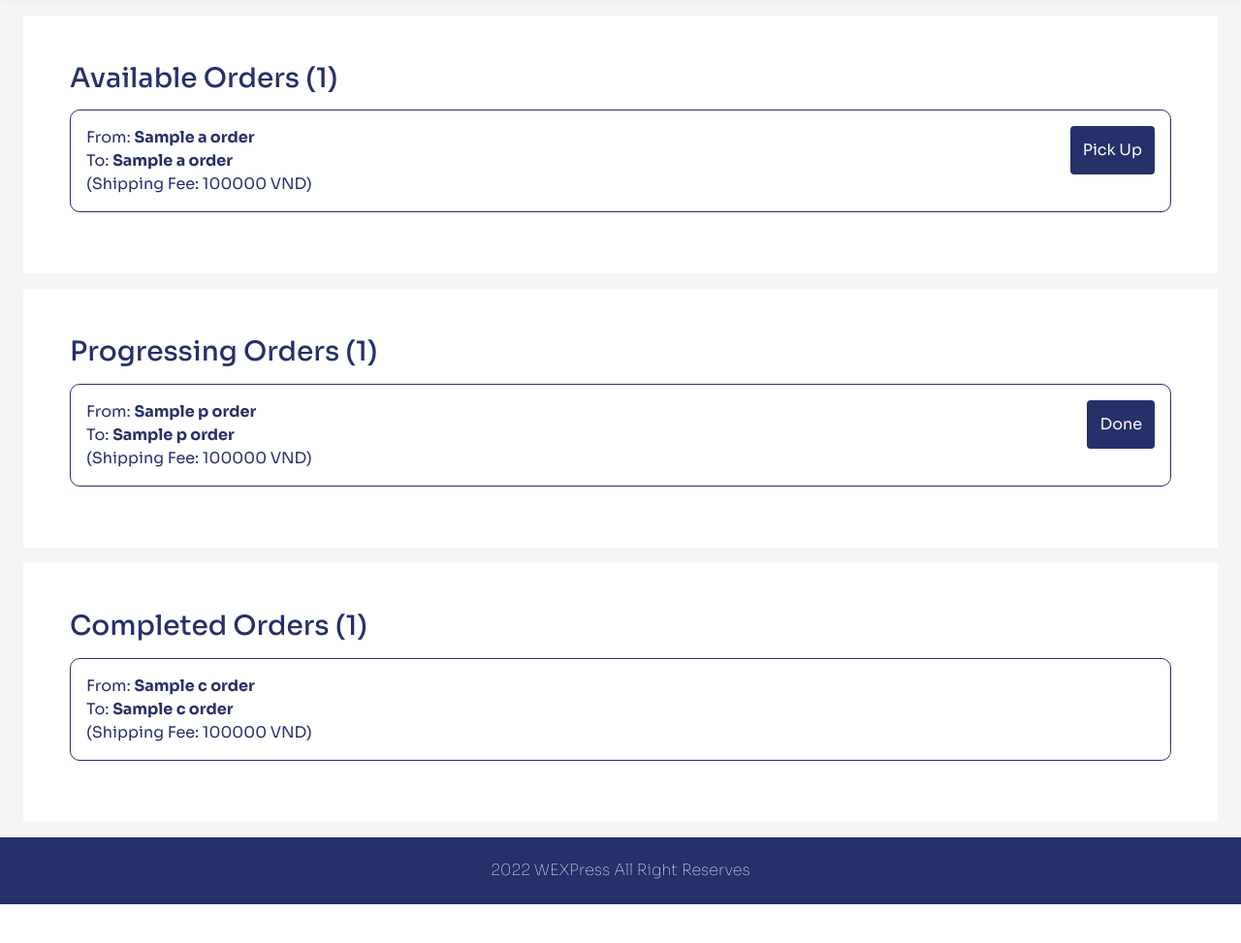
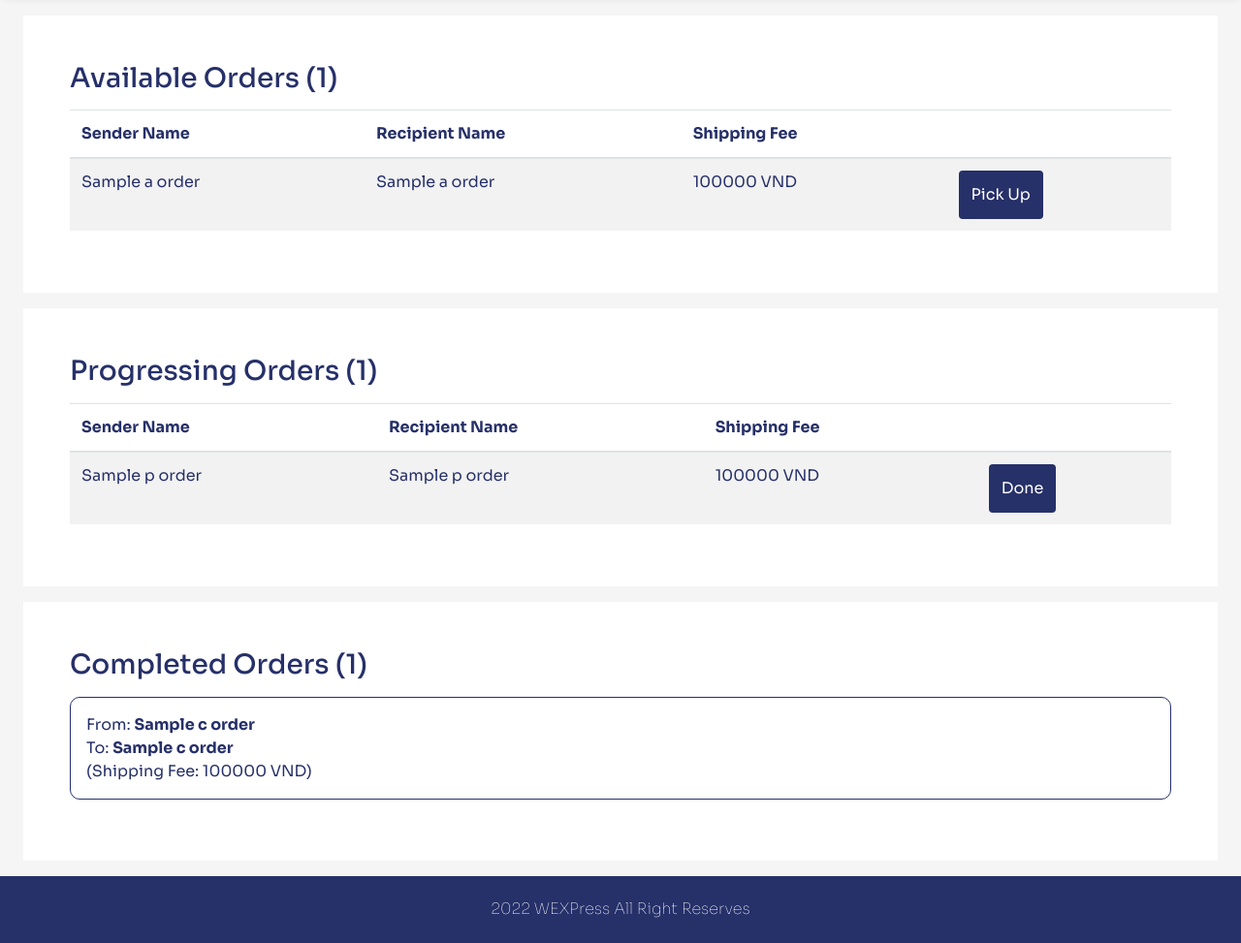
Before and after one commit to quannv02/cs204-final-project, a PHP site: template views/shipper.php in a window 1280 px wide. Shown: the part 60-1033 px from the top of the page at 97% size. Before the commit the page ends 993 px from the top, so only its background shows below. Run offline with PHP 8.4, Linux system fonts and the light colour scheme; the visitor is signed in with stand-in values (Sample User, id 1); the template is opened without the code that fills it: most values are stand-ins (such as "Sample title", 1, 10 or a date in 2020); some libraries are stand-ins or nearby versions.

Commit message:
shipper update 80%

```diff
--- a/views/shipper.php
+++ b/views/shipper.php
@@ -2,7 +2,6 @@
 
 <div class="orders jumbotron bg-white mx-4 my-3 p-5 rounded-0">
     <h3 class="mb-3">Available Orders (<?php echo count($a_orders)?>)</h3>
-    <div class="list-group">
     <?php if(!empty($errors)): ?>
         <div class="alert alert-danger">
             <?php
@@ -15,32 +14,38 @@
       <?php if(empty($a_orders)): ?>
         <div class="alert alert-warning">There is no Available Order!</div>
       <?php else: ?>
+        <div class="table-func mt-3" style="max-height: 750px; overflow: scroll;">
+          <table class="table table-striped w-100">
+              <thead>
+                  <tr>
+                      <th scope="col">Sender Name</th>
+                      <th scope="col">Recipient Name</th>
+                      <th scope="col">Shipping Fee</th>
+                      <th scope="col"></th>
+                  </tr>
+              </thead>
+              <tbody>
                 <?php foreach($a_orders as $order): ?>
-            <div class="order p-3 d-flex flex-wrap justify-content-between">
-
+                  <tr>
                     <a href="<?= ROOT ?>order/<?php echo $order['id'] ?>" class="order-info">
-                    <p class="m-0 font-weight-bold"><span class="font-weight-normal">From: </span> <?php echo $order['sender_name']; ?></p>
-                    <p class="m-0 font-weight-bold"><span class="font-weight-normal">To: </span><?php echo $order['recipient_name']; ?></p>
-                    <p class="m-0">(Shipping Fee: <?php echo $order['weight']*10000; ?> VND)</p>
+                      <td></span> <?php echo $order['sender_name']; ?></td>
+                      <td></span> <?php echo $order['recipient_name']; ?></td>
+                      <td><?php echo $order['weight']*10000; ?> VND</td>
+                      <td><form action='<?= ROOT ?>pick-up/<?= $order['id']?>'>
+                          <button class="btn text-white" type="submit" action="">Pick Up</button>
+                      </form></td>
                     </a>
-
-                <form action='pick-up' method='post'>
-                    <input type='hidden' value='<?= $order['id']?>' name='pick-up'>
-                    <?php CSRF::outputToken(); ?>
-
-                    <button class="btn text-white" type="submit" action="">Pick Up</button>
-                </form>
-
+                  </tr>
+                <?php endforeach; ?>
+              </tbody>
+          </table>
         </div>
-          <?php endforeach; ?>
       <?php endif; ?>
     <?php endif; ?>
-    </div>
 </div>
 
 <div class="orders jumbotron bg-white mx-4 my-3 p-5 rounded-0">
     <h3 class="mb-3">Progressing Orders (<?php echo count($p_orders)?>)</h3>
-    <div class="list-group">
     <?php if(!empty($errors)): ?>
         <div class="alert alert-danger">
             <?php
@@ -53,27 +58,34 @@
       <?php if(empty($p_orders)): ?>
         <div class="alert alert-warning">There is no Progressing Order!</div>
       <?php else: ?>
+        <div class="table-func mt-3" style="max-height: 750px; overflow: scroll; ">
+          <table class="table table-striped w-100">
+              <thead>
+                  <tr>
+                      <th scope="col">Sender Name</th>
+                      <th scope="col">Recipient Name</th>
+                      <th scope="col">Shipping Fee</th>
+                      <th scope="col"></th>
+                  </tr>
+              </thead>
+              <tbody>
                 <?php foreach($p_orders as $order): ?>
-            <div class="order p-3 d-flex flex-wrap justify-content-between">
-
+                  <tr>
                     <a href="<?= ROOT ?>order/<?php echo $order['id'] ?>" class="order-info">
-                    <p class="m-0 font-weight-bold"><span class="font-weight-normal">From: </span> <?php echo $order['sender_name']; ?></p>
-                    <p class="m-0 font-weight-bold"><span class="font-weight-normal">To: </span><?php echo $order['recipient_name']; ?></p>
-                    <p class="m-0">(Shipping Fee: <?php echo $order['weight']*10000; ?> VND)</p>
+                      <td></span> <?php echo $order['sender_name']; ?></td>
+                      <td></span> <?php echo $order['recipient_name']; ?></td>
+                      <td><?php echo $order['weight']*10000; ?> VND</td>
+                      <td><form action='<?= ROOT ?>complete-order/<?= $order['id']?>'>
+                          <button class="btn text-white" type="submit" action="">Done</button>
+                      </form></td>
                     </a>
-
-                <form action='complete-order' method='post'>
-                    <input type='hidden' value='<?= $order['id']?>' name='complete-order'>
-                    <?php CSRF::outputToken(); ?>
-
-                    <button class="btn text-white" type="submit" action="">Done</button>
-                </form>
-
+                  </tr>
+                <?php endforeach; ?>
+              </tbody>
+          </table>
         </div>
-          <?php endforeach; ?>
       <?php endif; ?>
     <?php endif; ?>
-    </div>
 </div>
 
 <div class="orders jumbotron bg-white mx-4 my-3 p-5 rounded-0">
```
Also changed, not shown: controllers/ShippersController.php (+5 -5 lines), core/web.php (+4 -4 lines), models/Order.php (+8 -7 lines). Lines whose indentation alone changed are shown as unchanged.
